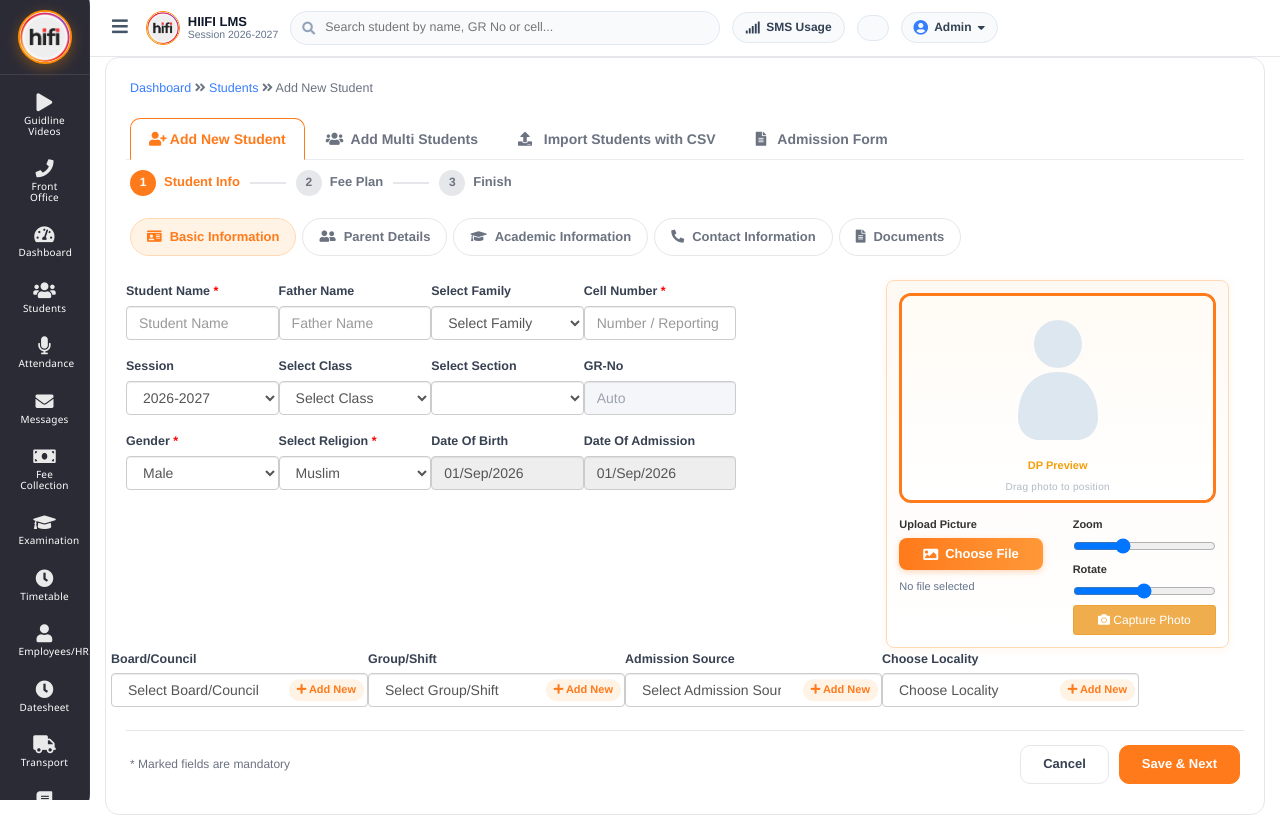
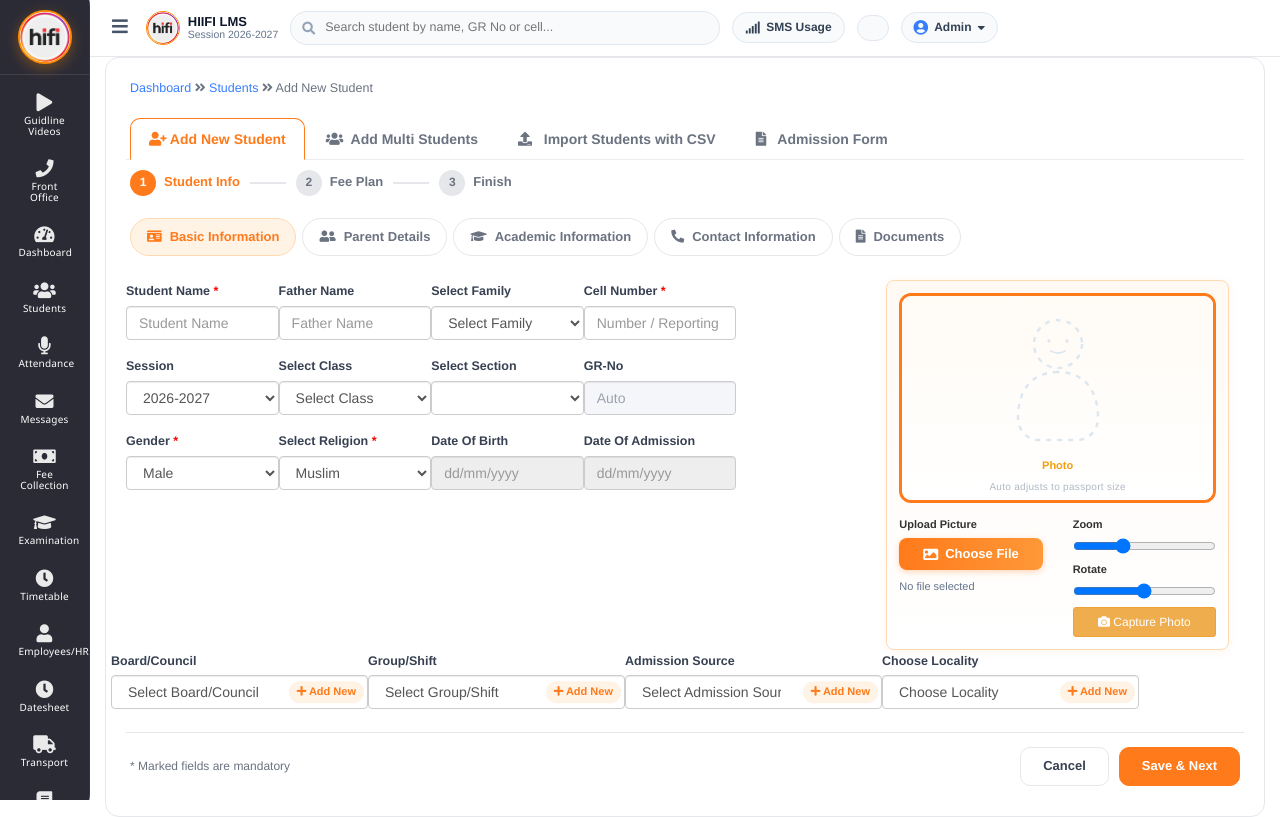
Before and after one commit to faizandeveloper123/lms-biztrack, a PHP site: page /add_student.php in a window 1280 px wide. Run offline with PHP 8.4, Linux system fonts and the light colour scheme; a user stored in the database is signed in; data comes from the database, SQL or seed files in the repository; data that the repository does not hold is empty; some libraries are stand-ins or nearby versions.

Commit message:
Students: empty DOB/admission date (user picks via calendar), photo auto passport-fit, dotted face avatar placeholder, remove/upload new photo, passport-ratio camera overlay

```diff
--- a/add_student.php
+++ b/add_student.php
@@ -531,11 +531,11 @@ include __DIR__ . '/includes/header.php';
                                         </div>
                                         <div class="form-group col-md-3">
                                             <label>Date Of Birth</label>
-                                            <input type="text" class="form-control datepicker" name="dob" id="dob" placeholder="dd/mm/yyyy" value="<?php echo date('d/M/Y'); ?>">
+                                            <input type="text" class="form-control datepicker" name="dob" id="dob" placeholder="dd/mm/yyyy" value="">
                                         </div>
                                         <div class="form-group col-md-3">
                                             <label>Date Of Admission</label>
-                                            <input type="text" class="form-control datepicker" name="date_of_adms" id="date_of_adms" placeholder="dd/mm/yyyy" value="<?php echo date('d/M/Y'); ?>">
+                                            <input type="text" class="form-control datepicker" name="date_of_adms" id="date_of_adms" placeholder="dd/mm/yyyy" value="">
                                         </div>
                                     </div>
                                 </div>
@@ -546,11 +546,14 @@ include __DIR__ . '/includes/header.php';
                                             <div class="photo-stage" id="photoStage">
                                                 <div class="photo-placeholder" id="photoPlaceholder">
                                                     <svg class="mannequin" viewBox="0 0 120 150" fill="none" xmlns="http://www.w3.org/2000/svg" aria-hidden="true">
-                                                        <circle cx="60" cy="42" r="24" fill="currentColor"/>
-                                                        <path d="M60 70C34 70 20 88 20 116c0 12 9 22 21 22h38c12 0 21-10 21-22 0-28-14-46-40-46Z" fill="currentColor"/>
+                                                        <circle cx="60" cy="42" r="24" stroke="currentColor" stroke-width="2.5" stroke-dasharray="5 6" fill="none"/>
+                                                        <path d="M60 70C34 70 20 88 20 116c0 12 9 22 21 22h38c12 0 21-10 21-22 0-28-14-46-40-46Z" stroke="currentColor" stroke-width="2.5" stroke-dasharray="5 6" fill="none"/>
+                                                        <circle cx="51" cy="39" r="1.7" fill="currentColor"/>
+                                                        <circle cx="69" cy="39" r="1.7" fill="currentColor"/>
+                                                        <path d="M53 49 Q60 53 67 49" stroke="currentColor" stroke-width="2" stroke-linecap="round" fill="none"/>
                                                     </svg>
-                                                    <small>DP Preview</small>
-                                                    <em>Drag photo to position</em>
+                                                    <small>Photo</small>
+                                                    <em>Auto adjusts to passport size</em>
                                                 </div>
                                                 <img id="image" src="" alt="Uploaded" style="display:none;">
                                                 <span class="photo-stage-hint"><i class="fa fa-arrows"></i> Drag to position</span>
@@ -573,7 +576,8 @@ include __DIR__ . '/includes/header.php';
                                                     <label style="font-size:11px;">Rotate</label>
                                                     <input type="range" id="rotate-slider" min="-180" max="180" step="1" value="0" style="width:100%;">
                                                 </div>
-                                                <button type="button" class="btn btn-warning btn-sm" id="btnCapturePhoto" style="width:100%; margin-top:2px;"><i class="fa fa-camera"></i> Capture Photo</button>
+                                                <button type="button" class="btn btn-danger btn-sm" id="btnRemovePhoto" style="width:100%; margin-top:2px; display:none;"><i class="fa fa-trash"></i> Remove Photo</button>
+                                                <button type="button" class="btn btn-warning btn-sm" id="btnCapturePhoto" style="width:100%; margin-top:4px;"><i class="fa fa-camera"></i> Capture Photo</button>
                                             </div>
                                         </div>
                                         <canvas id="imageCanvas" style="display:none;"></canvas>
@@ -1002,8 +1006,9 @@ include __DIR__ . '/includes/header.php';
             </div>
             <div class="modal-body" style="text-align:center;">
                 <div style="position:relative; max-width:330px; margin:0 auto;">
-                    <video id="cameraVideo" autoplay playsinline style="width:100%; border-radius:12px; background:#111;"></video>
-                    <div style="position:absolute; top:0; left:0; right:0; bottom:0; margin:auto; width:150px; height:150px; border:3px solid #FF7A1B; border-radius:50%; pointer-events:none;"></div>
+                    <video id="cameraVideo" autoplay playsinline style="width:100%; border-radius:12px; background:#111; object-fit:cover;"></video>
+                    <div style="position:absolute; top:50%; left:50%; transform:translate(-50%,-50%); width:58%; height:82%; border:3px dashed #FF7A1B; border-radius:10px; background:rgba(255,255,255,0.06); box-shadow:0 0 0 9999px rgba(0,0,0,0.35); pointer-events:none;"></div>
+                    <div style="position:absolute; top:50%; left:50%; transform:translate(-50%,-88%); width:58%; font-size:11px; color:#fff; font-weight:600; text-align:center; pointer-events:none; text-shadow:0 1px 3px rgba(0,0,0,.6);">Align face inside passport frame</div>
                 </div>
                 <canvas id="cameraCanvas" style="display:none; width:100%; border-radius:12px;"></canvas>
                 <div id="cameraMessage" style="display:none; margin-top:10px; color:#dc3545; font-weight:600;"></div>
@@ -1237,18 +1242,51 @@ jQuery(document).ready(function () {
         if (image.style.display !== 'none') image.style.transform = 'scale(' + z + ') rotate(' + r + 'deg)';
     }
 
+    function autoFitPassport() {
+        if (!stage || !image.naturalWidth || !image.naturalHeight) return;
+        var sw = stage.clientWidth, sh = stage.clientHeight;
+        if (!sw || !sh) return;
+        var iar = image.naturalWidth / image.naturalHeight;
+        // Fit the image fully inside the passport frame (no stretch/crop), preserving aspect ratio
+        var h = sh, w = sh * iar;
+        if (w > sw) { w = sw; h = sw / iar; }
+        image.style.width = w + 'px';
+        image.style.height = h + 'px';
+        image.style.left = Math.round((sw - w) / 2) + 'px';
+        image.style.top = Math.round((sh - h) / 2) + 'px';
+    }
+
     function showImage(src) {
         if (placeholder) placeholder.style.display = 'none';
         if (sampleImage) sampleImage.style.display = 'none';
         if (stage) stage.classList.add('has-photo');
+        if (btnRemove) btnRemove.style.display = 'inline-block';
         image.style.display = 'block';
         image.src = src;
-        image.style.left = '0px';
-        image.style.top = '0px';
-        image.style.width = '100%';
-        image.style.height = '100%';
-        updateTransform();
+        if (image.complete && image.naturalWidth) {
+            autoFitPassport();
+            updateTransform();
+        } else {
+            image.onload = function () { autoFitPassport(); updateTransform(); };
+        }
     }
+
+    function resetPhoto() {
+        capturedInp.value = '';
+        if (zoom) zoom.value = 1;
+        if (rotate) rotate.value = 0;
+        if (placeholder) placeholder.style.display = '';
+        if (stage) stage.classList.remove('has-photo');
+        if (btnRemove) btnRemove.style.display = 'none';
+        image.style.display = 'none';
+        image.removeAttribute('src');
+        var lbl = document.getElementById('fileNameLabel');
+        if (lbl) lbl.textContent = 'No file selected';
+        if (fileInput) { try { fileInput.value = ''; } catch (e) {} }
+    }
+
+    var btnRemove = document.getElementById('btnRemovePhoto');
+    if (btnRemove) btnRemove.addEventListener('click', resetPhoto);
 
     if (fileInput) {
         fileInput.addEventListener('change', function () {
```
